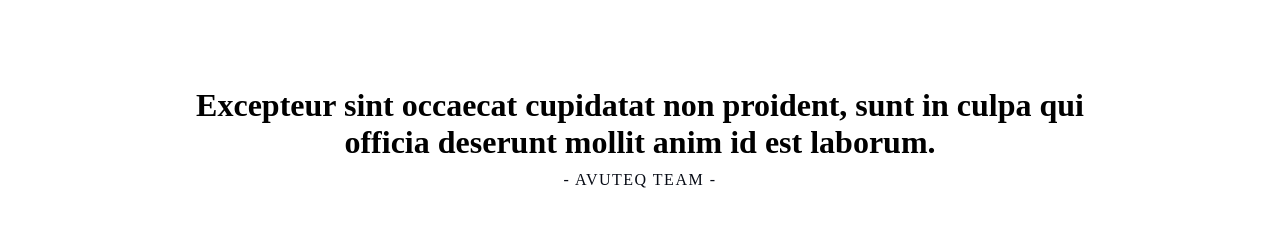
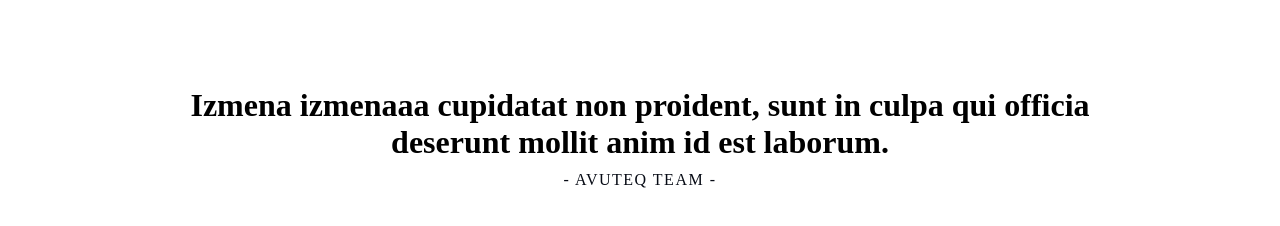
Before and after one commit to avutq/project, a Gatsby site: page / in a window 1280 px wide. Shown: the part 660-886 px from the top of the page. Built offline with nearby package versions, Linux system fonts and the light colour scheme; Gatsby itself is replaced by a stand-in of ours; a web font is replaced by a local one.

Commit message:
Update About.js

```diff
--- a/src/components/About.js
+++ b/src/components/About.js
@@ -7,7 +7,7 @@ function About() {
     <div className="container">
       <AboutContainer>
         <CenteredText>
-          Excepteur sint occaecat cupidatat non proident, sunt in culpa qui
+          Izmena izmenaaa cupidatat non proident, sunt in culpa qui
           officia deserunt mollit anim id est laborum.
         </CenteredText>
         <SubText>- AVUTEQ TEAM -</SubText>
```
